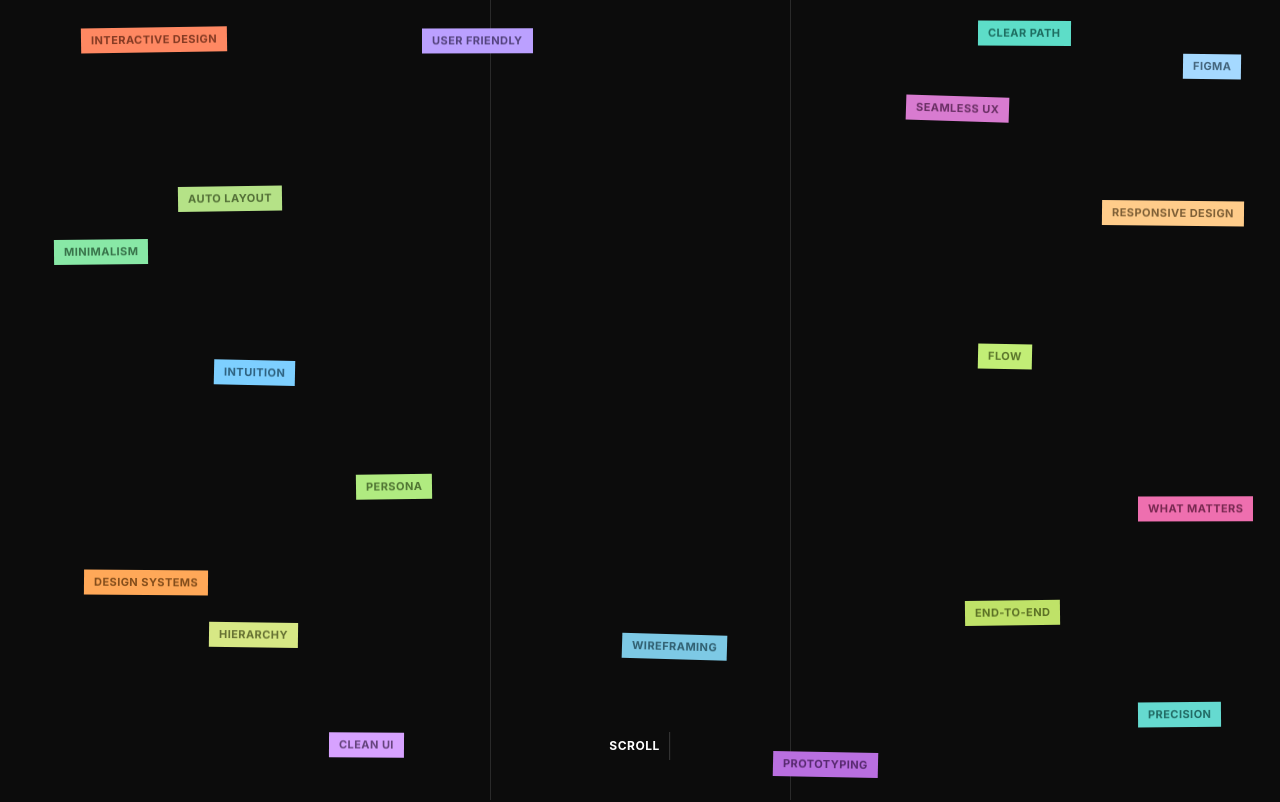
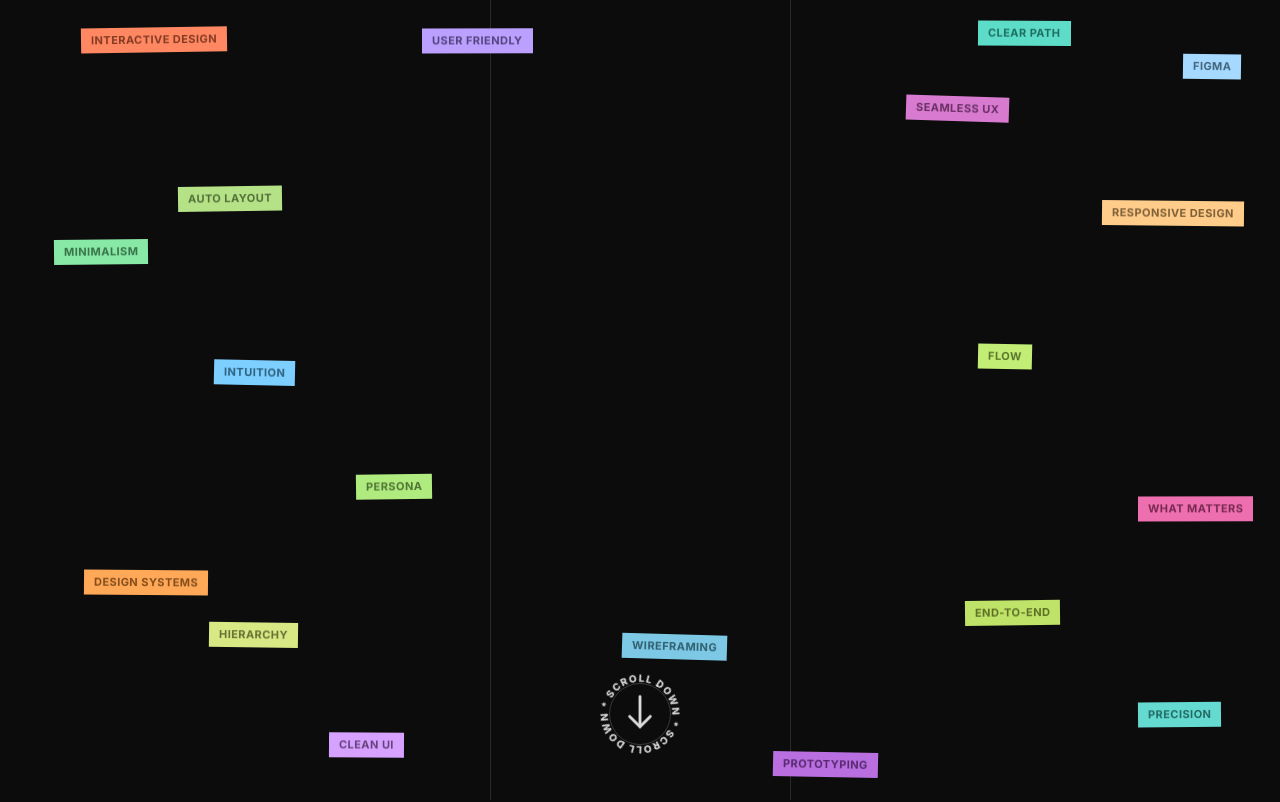
Before and after one commit to cmizchii/portfolio, a React (Vite) app: page / in a window 1280 px wide. Shown: the top 802 px of the page. Built offline with nearby package versions, Linux system fonts and the light colour scheme; a web font is replaced by a local one.

Commit message:
Add scroll cue and footer spacing

```diff
--- a/src/App.tsx
+++ b/src/App.tsx
@@ -4,6 +4,7 @@ import shimMemojiVideo from '../images/memoji.mp4';
 type Tag = { text: string; color: string; top: string; left: string };
 type Viewport = { width: number; height: number };
 type CursorTag = { id: number; x: number; y: number; tagIndex: number; rotation: number };
+type ScrollCueState = { visible: boolean; active: boolean; progress: number };
 type Project = {
   id: string;
   title: string;
@@ -347,11 +348,6 @@ const questionItems = [
       "That's what revisions are for. Push back early, not politely later. Honest feedback = better work. Always.",
   },
 ];
-const contactLinks = [
-  { label: 'Call', href: 'tel:+19402386273' },
-];
-const contactServices = ['Website', 'Product UI', 'Prototype', 'Design System'];
-
 const projects: Project[] = [
   {
     id: '01',
@@ -486,6 +482,11 @@ export default function App() {
   const [scrollProgress, setScrollProgress] = useState(0);
   const [viewport, setViewport] = useState<Viewport>(() => getViewport());
   const [cursorTags, setCursorTags] = useState<CursorTag[]>([]);
+  const [scrollCue, setScrollCue] = useState<ScrollCueState>({
+    visible: true,
+    active: false,
+    progress: 0,
+  });
   const scrollRef = useRef<HTMLElement>(null);
   const rootRef = useRef<HTMLDivElement>(null);
   const scrollProgressRef = useRef(0);
@@ -501,6 +502,59 @@ export default function App() {
     }
 
     window.scrollTo({ top: 0, left: 0, behavior: 'auto' });
+  }, []);
+
+  useEffect(() => {
+    let frame = 0;
+    let idleTimeout = 0;
+
+    const getPageProgress = () => {
+      const scrollMax = Math.max(1, document.documentElement.scrollHeight - window.innerHeight);
+      return clamp(window.scrollY / scrollMax);
+    };
+
+    const updateCue = (active: boolean) => {
+      frame = 0;
+      const scrollMax = Math.max(1, document.documentElement.scrollHeight - window.innerHeight);
+      const progress = getPageProgress();
+      const visible = scrollMax > 80 && window.scrollY < scrollMax - 96;
+
+      setScrollCue((current) => {
+        if (
+          current.visible === visible &&
+          current.active === active &&
+          Math.abs(current.progress - progress) < 0.002
+        ) {
+          return current;
+        }
+
+        return { visible, active, progress };
+      });
+    };
+
+    const requestCueUpdate = (active: boolean) => {
+      if (frame) cancelAnimationFrame(frame);
+      frame = requestAnimationFrame(() => updateCue(active));
+    };
+
+    const onScroll = () => {
+      requestCueUpdate(true);
+      window.clearTimeout(idleTimeout);
+      idleTimeout = window.setTimeout(() => updateCue(false), 620);
+    };
+
+    const onResize = () => requestCueUpdate(false);
+
+    updateCue(false);
+    window.addEventListener('scroll', onScroll, { passive: true });
+    window.addEventListener('resize', onResize);
+
+    return () => {
+      window.removeEventListener('scroll', onScroll);
+      window.removeEventListener('resize', onResize);
+      window.clearTimeout(idleTimeout);
+      cancelAnimationFrame(frame);
+    };
   }, []);
 
   useEffect(() => {
@@ -686,7 +740,6 @@ export default function App() {
           <HeroText progress={scrollProgress} viewport={viewport} />
 
           <SecondScreen progress={scrollProgress} />
-          <InitialScrollHint progress={scrollProgress} />
           <CursorTagTrail points={cursorTags} progress={scrollProgress} />
 
           {tags.map((tag, i) => (
@@ -696,7 +749,40 @@ export default function App() {
       </main>
 
       <ProjectsSection />
+      <ScrollCue {...scrollCue} />
     </>
+  );
+}
+
+function ScrollCue({ visible, active, progress }: ScrollCueState) {
+  return (
+    <div
+      className={`scroll-cue ${visible ? 'is-visible' : ''} ${active ? 'is-scrolling' : ''}`}
+      style={
+        {
+          '--scroll-progress': progress,
+        } as React.CSSProperties
+      }
+      aria-hidden="true"
+    >
+      <svg className="scroll-cue-copy" viewBox="0 0 120 120">
+        <defs>
+          <path
+            id="scrollCueCopyPath"
+            d="M60 60 m -42 0 a 42 42 0 1 1 84 0 a 42 42 0 1 1 -84 0"
+          />
+        </defs>
+        <text>
+          <textPath href="#scrollCueCopyPath" startOffset="0%">
+            Scroll Down * Scroll Down *
+          </textPath>
+        </text>
+      </svg>
+      <svg className="scroll-cue-arrow" viewBox="0 0 36 46">
+        <path d="M18 4V36" />
+        <path d="M7 25L18 36L29 25" />
+      </svg>
+    </div>
   );
 }
 
@@ -739,26 +825,6 @@ function CursorTagTrail({ points, progress }: { points: CursorTag[]; progress: n
           </div>
         );
       })}
-    </div>
-  );
-}
-
-function InitialScrollHint({ progress }: { progress: number }) {
-  const exitProgress = easeOut(progressBetween(progress, 0.01, 0.1));
-  const opacity = 1 - exitProgress;
-
-  return (
-    <div
-      className="initial-scroll-hint pointer-events-none absolute bottom-8 left-1/2 z-[72] -translate-x-1/2 text-white md:bottom-10"
-      style={{
-        opacity,
-        transform: `translate3d(-50%, ${lerp(0, 12, exitProgress)}px, 0)`,
-        willChange: 'opacity, transform',
-      }}
-      aria-hidden="true"
-    >
-      <span>Scroll</span>
-      <span className="initial-scroll-hint-line" />
     </div>
   );
 }
@@ -1351,13 +1417,21 @@ function AboutContent({ progress }: { progress: number }) {
                   <p className="mt-3 max-w-[240px] text-[14px] leading-[1.4] text-[#4f4f55]">{card.text}</p>
 
                   <div
-                    className="absolute bottom-7 left-6 font-semibold leading-none tracking-[-0.04em]"
-                    style={{ color: card.visualColor, fontSize: card.visualSize }}
+                    className="about-card-symbol absolute bottom-7 left-6 font-semibold leading-none tracking-[-0.04em]"
+                    style={
+                      {
+                        fontSize: card.visualSize,
+                        '--symbol-gradient-start': `${index * 18}%`,
+                        '--symbol-gradient-end': `${index * 18 + 38}%`,
+                        '--symbol-gradient-delay': `${index * -1.35}s`,
+                      } as React.CSSProperties
+                    }
                   >
                     {card.visual}
                   </div>
-                  <div className="absolute bottom-6 right-6 grid h-8 w-8 place-items-center rounded-full bg-[#1d1d1f] text-[21px] font-light leading-none text-white">
-                    +
+                  <div className="about-card-plus absolute bottom-6 right-6 rounded-full bg-[#1d1d1f] text-white" aria-hidden="true">
+                    <span />
+                    <span />
                   </div>
                 </article>
               </div>
@@ -1372,7 +1446,6 @@ function AboutContent({ progress }: { progress: number }) {
 
 function PortfolioDetails() {
   const [openQuestion, setOpenQuestion] = useState(-1);
-  const [contactIsExcited, setContactIsExcited] = useState(false);
 
   return (
     <>
@@ -1511,140 +1584,45 @@ function PortfolioDetails() {
         </div>
       </section>
 
-      <section id="contact" className="deferred-section reveal-section relative bg-white px-5 pb-14 pt-[150px] text-black md:px-10 md:pb-20 md:pt-[241px]" aria-label="Contact">
-        <div className="mx-auto max-w-[1080px]">
+      <footer id="contact" className="deferred-section bg-white px-5 pb-16 pt-28 text-black md:px-10 md:pb-24 md:pt-32" aria-label="Footer contact">
+        <div className="mx-auto max-w-[1180px]">
           <h2
-            className="reveal-copy text-[clamp(46px,6vw,82px)] font-semibold leading-[1.02] tracking-[0]"
+            className="text-[clamp(54px,10vw,142px)] font-semibold uppercase leading-[0.88] tracking-[0]"
             style={{ fontFamily: APPLE_FONT_STACK }}
           >
-            Let&apos;s talk ! {contactIsExcited ? ':D' : ':)'}
+            Get in touch
           </h2>
 
-          <div className="mt-[59px] grid gap-10 md:grid-cols-[0.72fr_1.28fr] md:gap-14">
-            <div className="reveal-copy space-y-7 text-[13px] font-medium leading-[1.35] text-[#333]">
-              <div>
-                <p>Worldwide</p>
-                <p>Available for remote projects</p>
-              </div>
-              <div>
-                <p>Office hours</p>
-                <p>Monday - Friday</p>
-                <p>11 AM - 6 PM</p>
-              </div>
-              <div>
-                <p>Best for</p>
-                <p>Product UI, portfolios, prototypes</p>
-              </div>
+          <a
+            href="mailto:shimaa.j.nur@gmail.com"
+            className="footer-email-link mt-12 inline-block border-b border-current pb-2 text-[clamp(26px,4.2vw,54px)] font-medium leading-none tracking-[0] md:mt-16"
+            style={{ fontFamily: APPLE_FONT_STACK }}
+          >
+            shimaa.j.nur@gmail.com
+          </a>
+
+          <div className="mt-32 grid gap-x-12 gap-y-12 text-[14px] font-medium leading-[1.35] text-[#1d1d1f] sm:grid-cols-2 md:mt-44 lg:grid-cols-4">
+            <div>
+              <p className="mb-6 text-[12px] font-semibold uppercase tracking-[0.14em] text-black/45">Phone</p>
+              <a className="transition hover:opacity-55" href="tel:+19402386273">
+                +1-940-238-6273
+              </a>
             </div>
-
-            <form
-              className="reveal-list space-y-6"
-              action="mailto:shimaa.j.nur@gmail.com"
-              method="post"
-              onMouseEnter={() => setContactIsExcited(true)}
-              onMouseLeave={() => setContactIsExcited(false)}
-              onFocus={() => setContactIsExcited(true)}
-              onBlur={() => setContactIsExcited(false)}
-            >
-              <div className="reveal-row">
-                <label className="block text-[14px] font-semibold text-[#333]" htmlFor="contact-name">
-                  Name
-                </label>
-                <input
-                  id="contact-name"
-                  name="name"
-                  className="mt-2 w-full border-0 border-b border-black/35 bg-transparent py-2.5 text-[15px] outline-none transition focus:border-black"
-                  placeholder="First and last name"
-                />
-              </div>
-
-              <div className="reveal-row">
-                <label className="block text-[14px] font-semibold text-[#333]" htmlFor="contact-service">
-                  Service
-                </label>
-                <select
-                  id="contact-service"
-                  name="service"
-                  className="mt-2 w-full border-0 border-b border-black/35 bg-transparent py-2.5 text-[15px] outline-none transition focus:border-black"
-                >
-                  {contactServices.map((service) => (
-                    <option key={service}>{service}</option>
-                  ))}
-                </select>
-              </div>
-
-              <div className="reveal-row">
-                <label className="block text-[14px] font-semibold text-[#333]" htmlFor="contact-email">
-                  Email
-                </label>
-                <input
-                  id="contact-email"
-                  name="email"
-                  type="email"
-                  className="mt-2 w-full border-0 border-b border-black/35 bg-transparent py-2.5 text-[15px] outline-none transition focus:border-black"
-                  placeholder="you@email.com"
-                />
-              </div>
-
-              <div className="reveal-row">
-                <label className="block text-[14px] font-semibold text-[#333]" htmlFor="contact-project">
-                  Project description
-                </label>
-                <textarea
-                  id="contact-project"
-                  name="project"
-                  rows={3}
-                  className="mt-2 w-full resize-none border-0 border-b border-black/35 bg-transparent py-2.5 text-[15px] outline-none transition focus:border-black"
-                  placeholder="What are we making?"
-                />
-              </div>
-
-              <button
-                type="submit"
-                className="reveal-row min-h-[42px] rounded-full bg-[#0c0c0c] px-6 text-[14px] font-semibold text-white transition duration-300 hover:scale-[1.02] hover:bg-black"
-                style={{ fontFamily: APPLE_FONT_STACK }}
-              >
-                Submit
-              </button>
-            </form>
-          </div>
-
-          <div className="mt-14 grid gap-7 text-[clamp(22px,2.6vw,34px)] font-semibold leading-none tracking-[0] md:grid-cols-2">
-            <a
-              href="mailto:shimaa.j.nur@gmail.com"
-              className="transition hover:opacity-55"
-              onMouseEnter={() => setContactIsExcited(true)}
-              onMouseLeave={() => setContactIsExcited(false)}
-              onFocus={() => setContactIsExcited(true)}
-              onBlur={() => setContactIsExcited(false)}
-            >
-              shimaa.j.nur@gmail.com
-            </a>
-            <div className="md:text-right">
-              {contactLinks.map((link) => (
-                <a
-                  key={link.label}
-                  href={link.href}
-                  target={link.href.startsWith('http') ? '_blank' : undefined}
-                  rel={link.href.startsWith('http') ? 'noreferrer' : undefined}
-                  className="ml-6 text-[16px] font-medium underline decoration-black/30 underline-offset-4 transition hover:decoration-black first:ml-0"
-                  onMouseEnter={() => setContactIsExcited(true)}
-                  onMouseLeave={() => setContactIsExcited(false)}
-                  onFocus={() => setContactIsExcited(true)}
-                  onBlur={() => setContactIsExcited(false)}
-                >
-                  {link.label}
-                </a>
-              ))}
+            <div>
+              <p className="mb-6 text-[12px] font-semibold uppercase tracking-[0.14em] text-black/45">Availability</p>
+              <p>Available worldwide</p>
+            </div>
+            <div>
+              <p className="mb-6 text-[12px] font-semibold uppercase tracking-[0.14em] text-black/45">GitHub</p>
+              <a className="transition hover:opacity-55" href="https://github.com/cmizchii" target="_blank" rel="noreferrer">
+                @cmizchii
+              </a>
+            </div>
+            <div>
+              <p className="mb-6 text-[12px] font-semibold uppercase tracking-[0.14em] text-black/45">Made</p>
+              <p>© 2026 Shaimaa Jamal</p>
             </div>
           </div>
-        </div>
-      </section>
-
-      <footer className="deferred-section border-t border-black/10 bg-white px-5 py-8 text-black md:px-10">
-        <div className="mx-auto flex max-w-[1180px] flex-col gap-4 text-[13px] text-black/45 md:flex-row md:items-center md:justify-between">
-          <p>Shim Portfolio</p>
-          <p>UX/UI design, front-end thinking, and intentional interfaces.</p>
         </div>
       </footer>
     </>
--- a/src/index.css
+++ b/src/index.css
@@ -51,6 +51,24 @@
     opacity: 0;
     transform: translate(-50%, -50%) translate3d(0, -18px, 0) scale(0.74) rotate(var(--ink-rotate, 0deg));
     filter: blur(5px);
+  }
+}
+
+@keyframes scrollCueOrbit {
+  0% {
+    transform: rotate(0deg);
+  }
+  100% {
+    transform: rotate(360deg);
+  }
+}
+
+@keyframes scrollCueNudge {
+  0%, 100% {
+    transform: translate3d(-50%, -50%, 0);
+  }
+  50% {
+    transform: translate3d(-50%, calc(-50% + 5px), 0);
   }
 }
 
@@ -162,17 +180,12 @@
   }
 }
 
-@keyframes scrollHintLine {
-  0% {
-    transform: translate3d(0, -4px, 0) scaleY(0.2);
-    opacity: 0;
+@keyframes symbolGradientDrift {
+  0%, 100% {
+    background-position: var(--symbol-gradient-start, 0%) 50%;
   }
-  35% {
-    opacity: 1;
-  }
-  100% {
-    transform: translate3d(0, 12px, 0) scaleY(1);
-    opacity: 0;
+  50% {
+    background-position: var(--symbol-gradient-end, 38%) 50%;
   }
 }
 
@@ -208,6 +221,55 @@
 
 .about-card-shell:hover .about-capability-card::before {
   opacity: 0;
+}
+
+.about-card-symbol {
+  color: transparent;
+  background:
+    linear-gradient(
+      96deg,
+      #bfe268 0%,
+      #ace8a8 10%,
+      #82dfcf 22%,
+      #8fd2f2 34%,
+      #b9a4ff 48%,
+      #d7a2ff 58%,
+      #ee9bcc 70%,
+      #f1b59a 82%,
+      #f4c9a6 90%,
+      #c2ee76 100%
+    );
+  background-size: 720% 100%;
+  background-position: var(--symbol-gradient-start, 0%) 50%;
+  -webkit-background-clip: text;
+  background-clip: text;
+  animation: symbolGradientDrift 13s ease-in-out infinite;
+  animation-delay: var(--symbol-gradient-delay, 0s);
+}
+
+.about-card-plus {
+  width: 32px;
+  height: 32px;
+}
+
+.about-card-plus span {
+  position: absolute;
+  left: 50%;
+  top: 50%;
+  display: block;
+  border-radius: 999px;
+  background: currentColor;
+  transform: translate(-50%, -50%);
+}
+
+.about-card-plus span:first-child {
+  width: 13px;
+  height: 2px;
+}
+
+.about-card-plus span:last-child {
+  width: 2px;
+  height: 13px;
 }
 
 .deferred-section {
@@ -368,22 +430,6 @@
   transform: translate3d(-22%, -50%, 0) rotate(45deg);
 }
 
-#contact input,
-#contact select,
-#contact textarea {
-  transition:
-    border-color 260ms ease,
-    background-color 260ms ease,
-    transform 260ms cubic-bezier(0.22, 1, 0.36, 1);
-}
-
-#contact input:focus,
-#contact select:focus,
-#contact textarea:focus {
-  background: rgba(0, 0, 0, 0.025);
-  transform: translate3d(0, -2px, 0);
-}
-
 .float-tag {
   animation: float var(--dur, 5s) ease-in-out infinite;
   animation-delay: var(--delay, 0s);
@@ -396,37 +442,132 @@
   will-change: transform, opacity, filter;
 }
 
-.initial-scroll-hint {
-  display: inline-flex;
-  align-items: center;
-  gap: 10px;
-  font-family: -apple-system, BlinkMacSystemFont, 'SF Pro Text', Inter, system-ui, sans-serif;
-  font-size: 12px;
-  font-weight: 650;
-  letter-spacing: 0.04em;
-  text-transform: uppercase;
+.scroll-cue {
+  --scroll-progress: 0;
+  position: fixed;
+  left: 50%;
+  bottom: clamp(22px, 5vh, 48px);
+  z-index: 120;
+  width: 92px;
+  height: 92px;
+  color: #fff;
+  mix-blend-mode: difference;
+  opacity: 0;
+  pointer-events: none;
+  transform: translate3d(-50%, 16px, 0) scale(0.9);
+  transition:
+    opacity 420ms ease,
+    transform 520ms cubic-bezier(0.22, 1, 0.36, 1);
+  will-change: opacity, transform;
 }
 
-.initial-scroll-hint-line {
-  position: relative;
-  display: block;
-  width: 1px;
-  height: 28px;
-  overflow: hidden;
-  background: rgba(255, 255, 255, 0.24);
+.scroll-cue.is-visible {
+  opacity: 0.9;
+  transform: translate3d(-50%, 0, 0) scale(1);
 }
 
-.initial-scroll-hint-line::after {
+.scroll-cue.is-scrolling {
+  opacity: 0.72;
+  transform: translate3d(-50%, 0, 0) scale(0.96);
+}
+
+.scroll-cue::before,
+.scroll-cue::after {
   content: '';
   position: absolute;
-  inset: 0;
-  background: #ffffff;
-  transform-origin: top;
-  animation: scrollHintLine 1.45s cubic-bezier(0.22, 1, 0.36, 1) infinite;
+  border-radius: 999px;
+  pointer-events: none;
 }
 
-@media (prefers-reduced-motion: reduce) {
-  .initial-scroll-hint-line::after {
-    animation: none;
-  }
+.scroll-cue::before {
+  inset: 15px;
+  border: 1px solid currentColor;
+  opacity: 0.22;
 }
+
+.scroll-cue::after {
+  inset: 4px;
+  background: conic-gradient(currentColor calc(var(--scroll-progress) * 1turn), transparent 0);
+  mask: radial-gradient(farthest-side, transparent calc(100% - 2px), #000 calc(100% - 1px));
+  opacity: 0.32;
+  transform: rotate(-90deg);
+}
+
+.scroll-cue-copy {
+  position: absolute;
+  inset: 0;
+  display: block;
+  overflow: visible;
+  fill: currentColor;
+  font-family: 'Inter', system-ui, sans-serif;
+  font-size: 13px;
+  font-weight: 800;
+  letter-spacing: 0.12em;
+  text-transform: uppercase;
+  animation: scrollCueOrbit 12s linear infinite;
+  transform-origin: 50% 50%;
+  will-change: transform;
+}
+
+.scroll-cue.is-scrolling .scroll-cue-copy {
+  animation-duration: 4.8s;
+}
+
+.scroll-cue-arrow {
+  position: absolute;
+  left: 50%;
+  top: 50%;
+  width: 34px;
+  height: 44px;
+  fill: none;
+  stroke: currentColor;
+  stroke-linecap: round;
+  stroke-linejoin: round;
+  stroke-width: 3;
+  transform: translate3d(-50%, -50%, 0);
+  transition:
+    opacity 260ms ease,
+    stroke-width 260ms ease;
+  will-change: transform;
+}
+
+.scroll-cue:not(.is-scrolling) .scroll-cue-arrow {
+  animation: scrollCueNudge 1.85s cubic-bezier(0.45, 0, 0.2, 1) infinite;
+}
+
+.scroll-cue.is-scrolling .scroll-cue-arrow {
+  opacity: 0.74;
+  stroke-width: 3.4;
+  transform: translate3d(-50%, calc(-50% + 6px), 0) scaleY(1.08);
+}
+
+.footer-email-link {
+  background:
+    linear-gradient(
+      92deg,
+      #ff8862 0%,
+      #bba0ff 18%,
+      #d87bd0 36%,
+      #ee6faf 52%,
+      #5dddc8 70%,
+      #7dcfff 84%,
+      #c2ee76 100%
+    );
+  background-size: 180% 100%;
+  background-position: 0% 50%;
+  -webkit-background-clip: text;
+  background-clip: text;
+  transition:
+    color 260ms ease,
+    border-color 260ms ease,
+    background-position 640ms cubic-bezier(0.22, 1, 0.36, 1),
+    opacity 260ms ease;
+}
+
+.footer-email-link:hover,
+.footer-email-link:focus-visible {
+  color: transparent;
+  -webkit-text-fill-color: transparent;
+  border-color: rgba(93, 221, 200, 0.55);
+  background-position: 100% 50%;
+}
```
